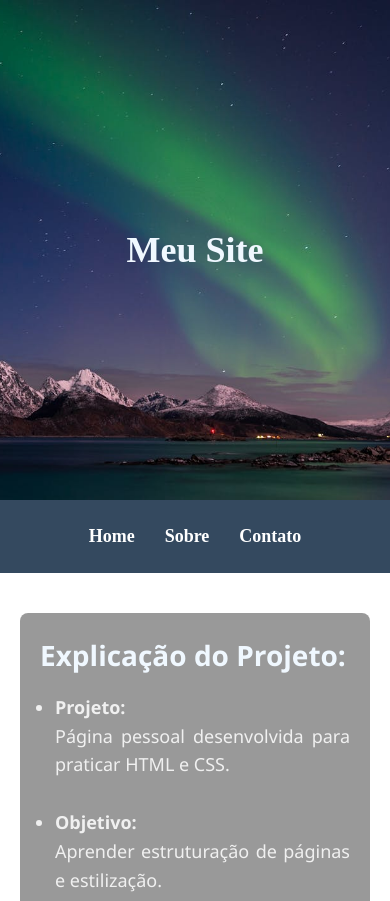
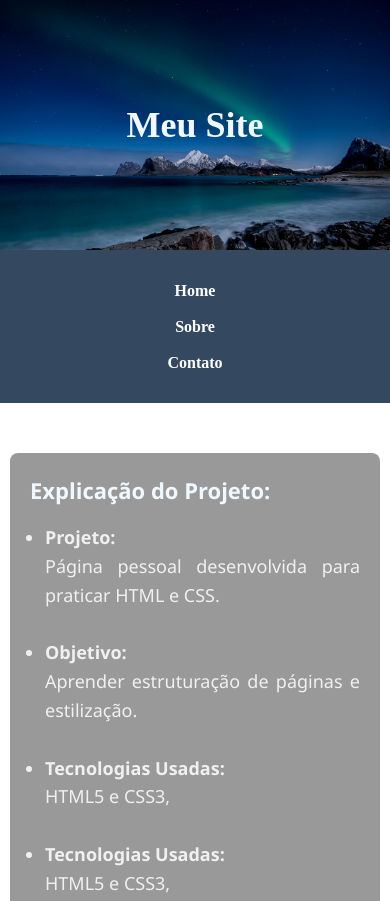
Before and after one commit to liviacavalcante/projeto-homepage, a plain HTML site: page index.html in a window 390 px wide. Shown: the top 901 px of the page. Drawn offline with Linux system fonts and the light colour scheme.

Commit message:
responsividade  e juste do header

```diff
--- a/style.css
+++ b/style.css
@@ -12,10 +12,12 @@ html, body {
 }
 
 header{
-    height:  500px;
-    background-image: url(imagens/pexels-therato-11183431.jpg);
+    min-height: unset;
+    height: 400px;
+    background-image: url(imagens/pexels-therato-9897388.jpg);
     background-size: cover;
     background-position: center;
+    background-attachment: fixed;
     display: flex;
     justify-content: center; /* centraliza horizontal */
     align-items: center;    /* centraliza vertical */
@@ -121,7 +123,7 @@ textarea {
   padding: 10px;
   border: none;
   border-radius: 5px;
-  font-size: 16px;
+  width: 100%;
   background-color: #665e5e;
   color: #fff;
 }
@@ -178,3 +180,34 @@ footer .social {
 footer p {
   margin: 5px 0;
 }
+
+
+@media (max-width: 768px) {
+  header {
+    height: 250px;
+    background-position: center;
+    text-align: center;
+  }
+
+  nav ul {
+    flex-direction: column;
+    gap: 15px;
+    padding: 10px 0;
+  }
+
+  nav a {
+    font-size: 16px;
+  }
+
+  main {
+    padding: 10px;
+  }
+
+  section h2 {
+    font-size: 22px;
+  }
+
+  form {
+    padding: 20px;
+  }
+}
```
Also changed, not shown: imagens/pexels-therato-11183431.jpg (deleted), imagens/pexels-therato-9897388.jpg (added).
